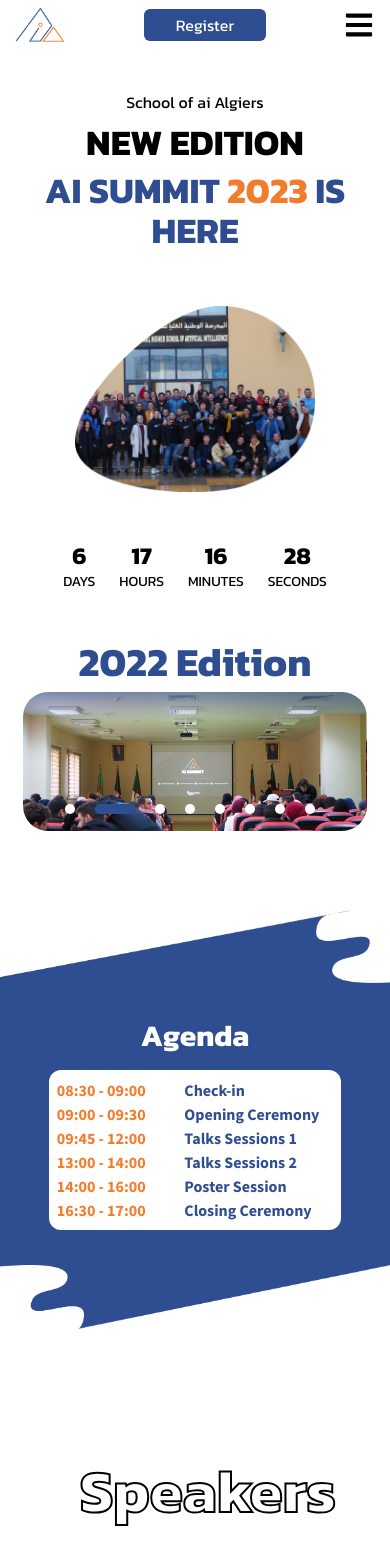
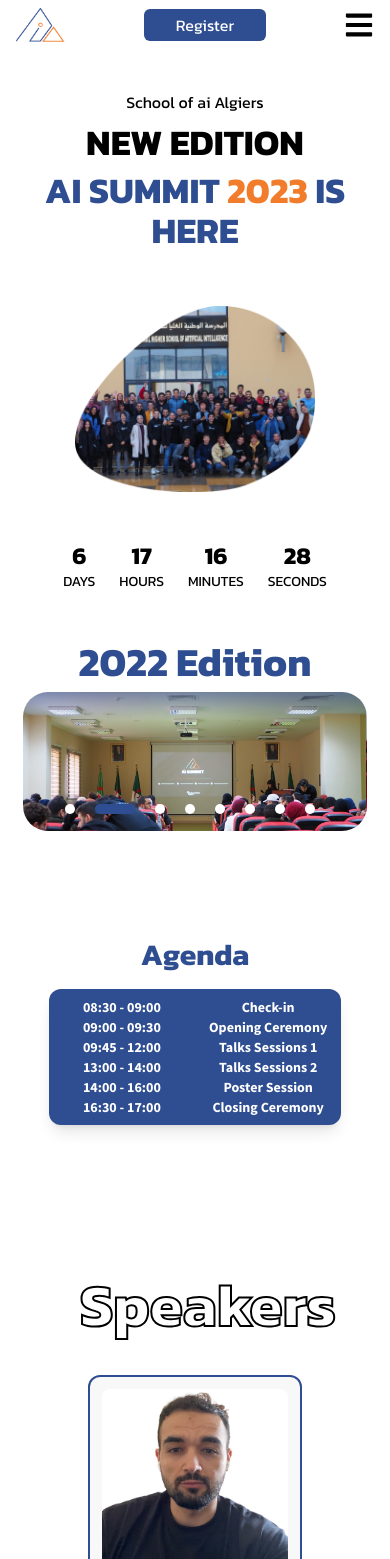
Before and after one commit to SchoolofAI-Algiers/ai-summit-23, a React (Create React App) app: page / in a window 390 px wide. Shown: the top 1559 px of the page. Built offline with nearby package versions, Linux system fonts and the light colour scheme; grey boxes are pictures that could not be loaded; the HTML template or start-up script is replaced by a standard one; a web font is replaced by a local one.

Commit message:
fix-agenda-footer-speakers

```diff
--- a/src/App.jsx
+++ b/src/App.jsx
@@ -4,8 +4,8 @@
 import CounterContainer from './components/hero/CounterContainer'
 import Agenda from './components/agenda/Agenda'
 import LastEditionCarousel from './components/last-year-edition/LastEditionCarousel'
-import Speakers from './sections/Speakers'
-import Footer from './sections/Footer'
+import Speakers from './components/speakers/Speakers'
+import Footer from './components/footer/Footer'
 
 const App = () => {
   return (
@@ -14,7 +14,7 @@
       <Hero />
       <CounterContainer countDownLimit={1702713600000} />
       <LastEditionCarousel />
-      <Agenda></Agenda>
+      <Agenda />
       <Speakers />
       <Footer />
     </div>
--- a/src/components/agenda/Agenda.jsx
+++ b/src/components/agenda/Agenda.jsx
@@ -6,19 +6,19 @@
 
 const Agenda = () => {
   return (
-    <section className=' relative '>
-        <img src={bg} alt="" className=' py-8 h-[60vh] md:h-auto w-full -z-10'/>
-        <img src={blobRight} className='absolute lg:h-auto h-28 right-0 top-0' alt="" />
-        <img src={blobLeft} className='absolute lg:h-auto  h-28 left-0 bottom-0' alt="" />
+    <section className=' relative py-40 md:py-0 '>
+        <img src={bg} alt="" className='hidden md:block py-8 h-[60vh] md:h-auto w-full -z-10'/>
+        <img src={blobRight} className='hidden md:absolute lg:h-auto h-28 right-0 top-0' alt="" />
+        <img src={blobLeft} className='hidden md:absolute lg:h-auto  h-28 left-0 bottom-0' alt="" />
         <div className=' md:mt-0 lg:pt-8 absolute h-full flex flex-col items-center justify-center md:justify-normal space-y-4 top-0 left-0 w-full text-center'>
-            <h1 className='title md:mt-28 text-white font-kanit text-3xl lg:text-6xl xl:text-7xl font-bold'>Agenda</h1>
-            <div className='bg-white rounded-xl w-[75%] md:h-[55%] md:w-[55%] p-2 lg:p-8 flex flex-col items-center justify-between '>
+            <h1 className='title md:mt-28 text-ai-blue md:text-white font-kanit text-3xl lg:text-6xl xl:text-7xl font-bold'>Agenda</h1>
+            <div className='md:bg-white shadow-lg bg-ai-blue rounded-xl w-[75%] md:h-[55%] md:w-[55%] p-2 lg:p-8 flex flex-col items-center justify-between '>
                 {agenda.map(e=>(
-                    <div className='flex md:text-2xl lg:text-3xl w-full justify-start font-source-sans font-[700] '>
-                        <div className=' text-ai-orange mr-[14%] '>
+                    <div className='flex gap-4 justify-between text-sm sm:text-xl md:text-2xl lg:text-3xl w-full  font-source-sans font-[700] '>
+                        <div className='text-white flex-1 flex items-center justify-center md:text-ai-orange '>
                             {e.from} - {e.to}
                         </div>
-                        <div className=' text-ai-blue'>{e.title}</div>
+                        <div className=' text-white md:text-ai-blue flex items-center justify-center flex-1'>{e.title}</div>
                     </div>
                 ))}
             </div>
--- a/src/sections/Footer.jsx
+++ b/src/components/footer/Footer.jsx
@@ -1,4 +1,4 @@
-import {socials ,logos, lines, lines2} from "../data/data";
+import {socials ,logos, lines, lines2} from "../../data/data";
 import React, { useState, useEffect } from "react";
 
 const Footer = () => {
@@ -48,7 +48,7 @@
 
           <div className="pb-7 text-4xl text-blue font-kanit font-bold mt-8">Follow us</div>
 
-          <div className="flex gap-x-6">
+          <div className="flex flex-wrap items-center justify-center gap-6">
               {socials.map((social, i) => (
                 <div key={i} className="flex items-center justify-center">
                   <a
--- a/src/components/speakers/SpeakerCard.jsx
+++ b/src/components/speakers/SpeakerCard.jsx
@@ -14,7 +14,7 @@
         style={{ width: "100%", height: "auto" }} // Responsive image
       />
       <div className="py-3 pr-2 h-full">
-        <p className="text-lg md:text-xs lg:text-[1.120rem] lg:leading-6 font-kanit text-black mb-4 text-center h-20 flex items-center justify-center">
+        <p className="text-lg md:text-xs lg:text-[1.120rem] lg:leading-6 font-kanit text-black mb-4 text-center min-h-[5rem] flex items-center justify-center">
           {speaker.profession}
         </p>
         <div className="rounded-xl bg-orange h-14 flex items-center justify-center">
--- a/src/sections/Speakers.jsx
+++ b/src/components/speakers/Speakers.jsx
@@ -1,5 +1,5 @@
-import SpeakerCard from "../components/speakers/SpeakerCard.jsx";
-import { speakers,next, prev,lines_speakers } from "../data/data.jsx";
+import SpeakerCard from "./SpeakerCard.jsx";
+import { speakers,next, prev,lines_speakers } from "../../data/data.jsx";
 import Slider from "react-slick";
 import "slick-carousel/slick/slick.css";
 import "slick-carousel/slick/slick-theme.css";
```
